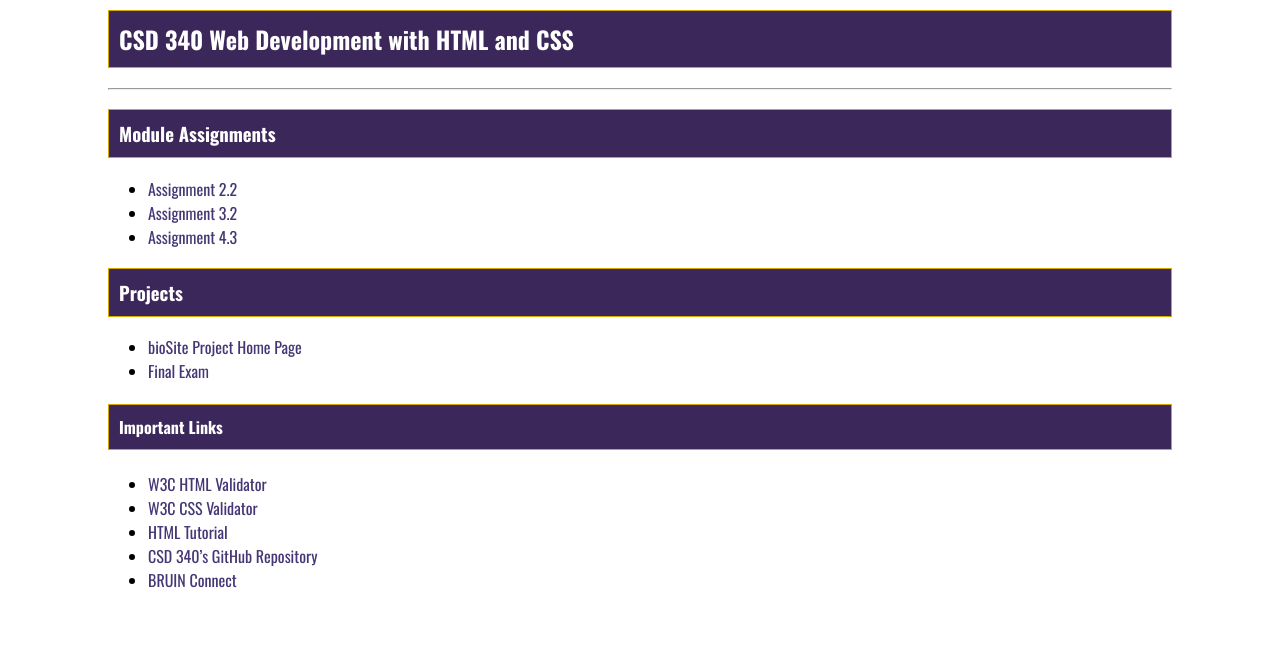
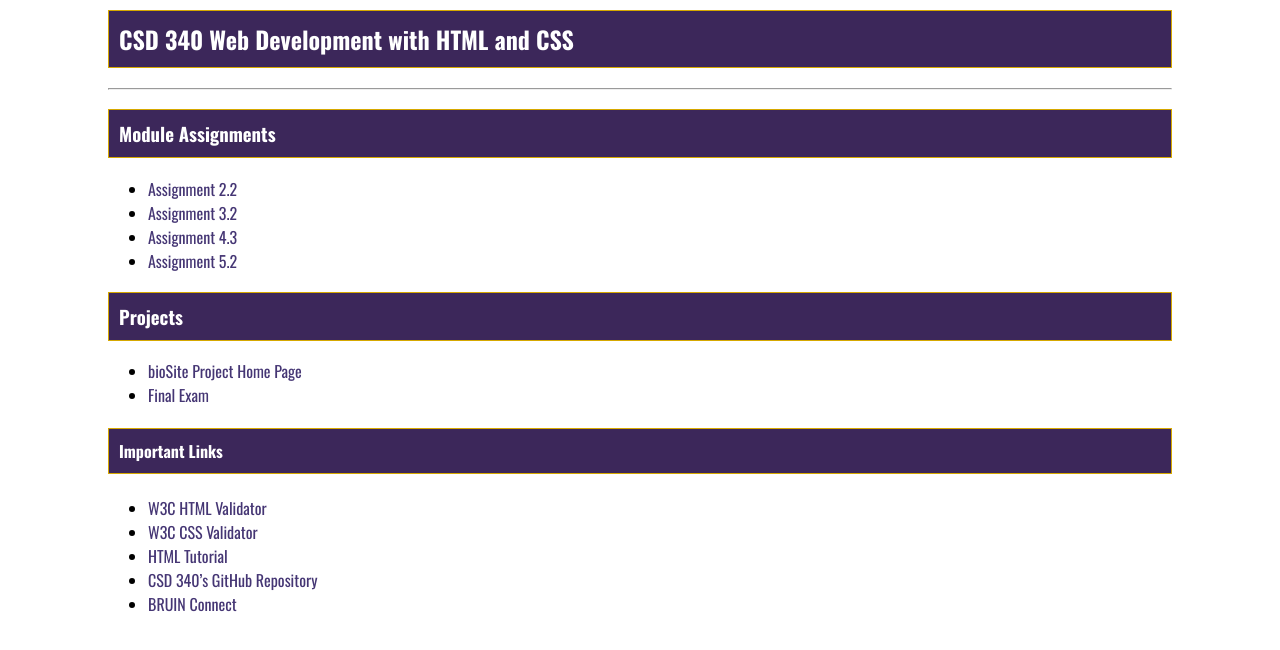
Before and after one commit to CharlesMDF/csd-340, a plain HTML site: page index.html in a window 1280 px wide. Shown: the part 130-780 px from the top of the page. Drawn offline with nearby package versions, Linux system fonts and the light colour scheme.

Commit message:
Assignment 5.2 added
added link to Assignment 5.2

```diff
--- a/index.html
+++ b/index.html
@@ -25,6 +25,7 @@ Sources: Duckett, J. (2014). Html & CSS : design and build websites. John Wiley
                 <li><a href="module-2/fisher_EX1.html">Assignment 2.2</a></li>
                 <li><a href="module-3/fisher_EX2.html">Assignment 3.2</a></li>
                 <li><a href="module-4/fisher_EX3.html">Assignment 4.3</a></li>
+                <li><a href="module-5/fisher_EX4.html">Assignment 5.2</a></li>
             </ul>
             <h3>Projects</h3>
             <ul>
```
